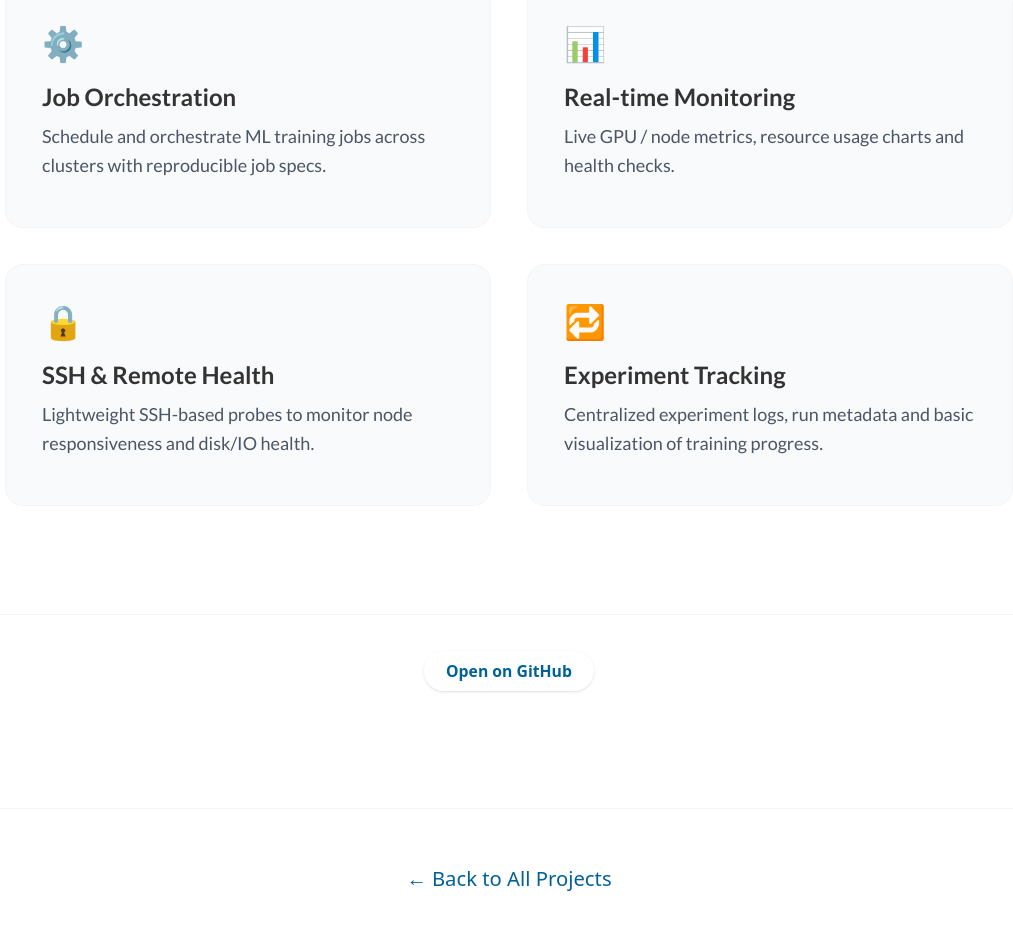
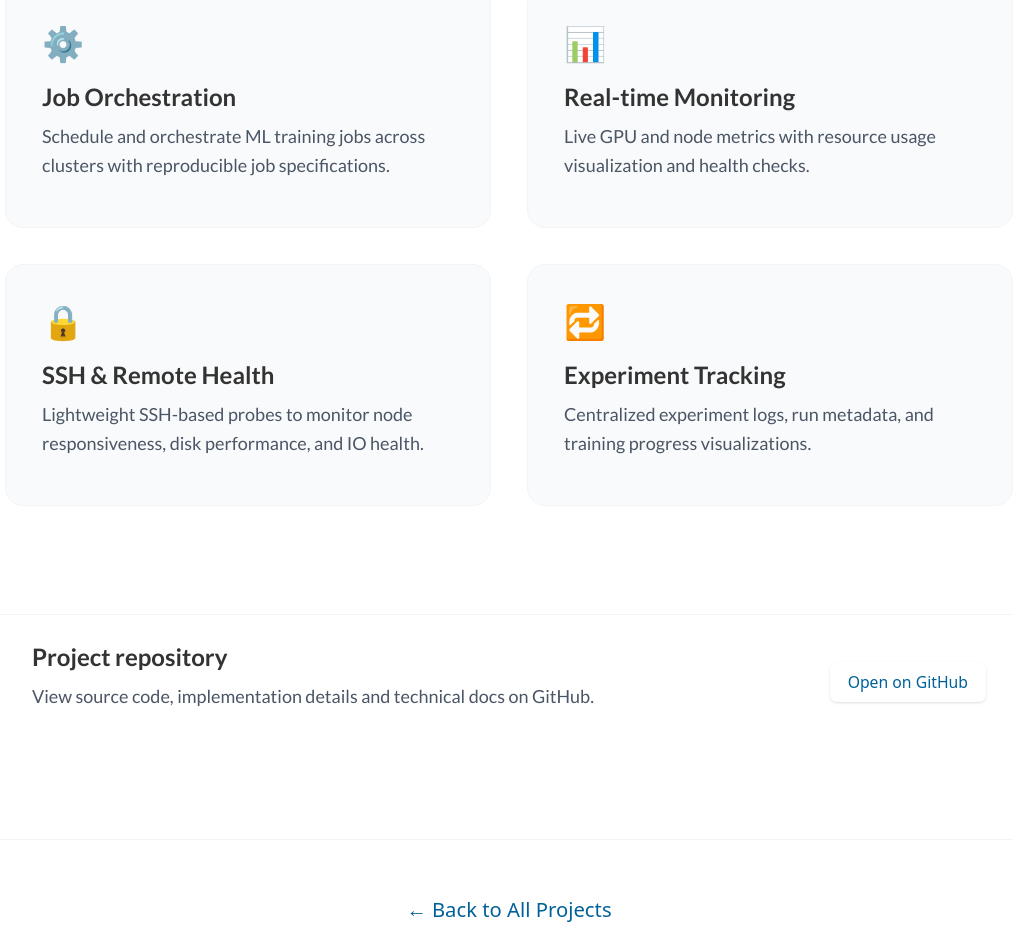
Before and after one commit to bartelt-lab/bartelt-lab.github.io, a React (Vite) app: page /core-team-projects/neurocore in a window 1280 px wide. Shown: the part 1240-2186 px from the top of the page, without its empty margins (131-1144 px from the left). Built offline with nearby package versions, Linux system fonts and the light colour scheme.

Commit message:
style(projects): compact project-repo callouts; reduce whitespace and align GitHub buttons

```diff
--- a/src/pages/projects/NeuroCoreProject.jsx
+++ b/src/pages/projects/NeuroCoreProject.jsx
@@ -3,10 +3,30 @@ import assetUrl from '../../utils/assetUrl';
 
 const NeuroCoreProject = () => {
     const features = [
-        { icon: "⚙️", title: "Job Orchestration", description: "Schedule and orchestrate ML training jobs across clusters with reproducible job specs." },
-        { icon: "📊", title: "Real-time Monitoring", description: "Live GPU / node metrics, resource usage charts and health checks." },
-        { icon: "🔒", title: "SSH & Remote Health", description: "Lightweight SSH-based probes to monitor node responsiveness and disk/IO health." },
-        { icon: "🔁", title: "Experiment Tracking", description: "Centralized experiment logs, run metadata and basic visualization of training progress." }
+        {
+            icon: "⚙️",
+            title: "Job Orchestration",
+            description:
+                "Schedule and orchestrate ML training jobs across clusters with reproducible job specifications."
+        },
+        {
+            icon: "📊",
+            title: "Real-time Monitoring",
+            description:
+                "Live GPU and node metrics with resource usage visualization and health checks."
+        },
+        {
+            icon: "🔒",
+            title: "SSH & Remote Health",
+            description:
+                "Lightweight SSH-based probes to monitor node responsiveness, disk performance, and IO health."
+        },
+        {
+            icon: "🔁",
+            title: "Experiment Tracking",
+            description:
+                "Centralized experiment logs, run metadata, and training progress visualizations."
+        }
     ];
 
     return (
@@ -17,26 +37,30 @@ const NeuroCoreProject = () => {
             tags={["MLOps", "Monitoring"]}
             heroVideo={assetUrl('/assets/videos/NeuroCore_demo.mp4')}
             heroImage={assetUrl('/assets/images/NeuroCore/neurocore-dashboard.svg')}
-            overview="A dashboard for orchestrating machine learning training jobs, monitoring GPU and node health via SSH, and visualizing real-time performance analytics across compute clusters."
+            overview="NeuroCore is a unified dashboard designed to orchestrate machine learning workloads, monitor GPU and node health through SSH-based probes, and provide real-time analytics across distributed compute clusters."
             features={features}
             showEvalSection={false}
         >
-            {/* Demo video + repo link */}
-            <div className="py-6 border-t border-gray-100">
-                <div className="max-w-3xl mx-auto">
+            {/* Compact repository callout */}
+            <section className="py-6 border-t border-gray-100">
+                <div className="max-w-4xl mx-auto px-6 flex items-center justify-between gap-6">
+                    <div>
+                        <h3 className="text-lg font-semibold text-gray-900">Project repository</h3>
+                        <p className="mt-1 text-gray-600 text-sm">View source code, implementation details and technical docs on GitHub.</p>
+                    </div>
 
-                    <div className="flex justify-center mt-2">
+                    <div className="shrink-0">
                         <a
                             href="https://github.com/davszi/NeuroCore.git"
                             target="_blank"
                             rel="noopener noreferrer"
-                            className="inline-flex items-center gap-2 px-5 py-2 text-sm bg-gray-900 text-white rounded-full font-semibold hover:bg-black transition-colors shadow-sm"
+                            className="inline-flex items-center gap-2 px-4 py-2 text-sm font-medium bg-gray-900 text-white rounded-md shadow-sm hover:shadow-md hover:bg-black transition-all duration-150"
                         >
                             Open on GitHub
                         </a>
                     </div>
                 </div>
-            </div>
+            </section>
         </ProjectLayout>
     );
 };
--- a/src/pages/projects/StrategoProject.jsx
+++ b/src/pages/projects/StrategoProject.jsx
@@ -20,20 +20,25 @@ const StrategoProject = () => {
             features={features}
             showEvalSection={false}
         >
-            <div className="py-12 border-t border-gray-100">
-                <div className="max-w-3xl mx-auto text-center">
-                    <img src={assetUrl('/assets/images/stratego/stratego-poster.svg')} alt="Stratego poster" className="w-full rounded-2xl shadow-2xl border border-gray-100 mb-6" />
+            <div className="py-6 border-t border-gray-100">
+                <div className="max-w-4xl mx-auto px-6 flex flex-col md:flex-row items-center md:items-start gap-6">
+                    <div className="md:w-2/3">
+                        <img src={assetUrl('/assets/images/stratego/stratego-poster.svg')} alt="Stratego poster" className="w-full rounded-2xl shadow-2xl border border-gray-100" />
+                    </div>
+
+                    <div className="md:w-1/3 flex flex-col items-start gap-4">
+                        <h3 className="text-lg font-semibold text-gray-900">Project repository</h3>
+                        <p className="text-gray-600 text-sm">Source, evaluation harness and visualizers available on GitHub.</p>
 
                         <a
                             href="https://github.com/davszi/Stratego.git"
                             target="_blank"
                             rel="noopener noreferrer"
-                        className="inline-flex items-center gap-2 px-6 py-3 bg-gray-900 text-white rounded-full font-semibold hover:bg-black transition-colors"
+                            className="inline-flex items-center gap-2 px-4 py-2 text-sm font-medium bg-gray-900 text-white rounded-md shadow-sm hover:shadow-md hover:bg-black transition-all duration-150"
                         >
                             Open on GitHub
                         </a>
-
-                    <p className="text-gray-500 text-sm mt-4">Repository, evaluation harness and visualizers on GitHub.</p>
+                    </div>
                 </div>
             </div>
         </ProjectLayout>
```
Lines whose indentation alone changed are shown as unchanged.
